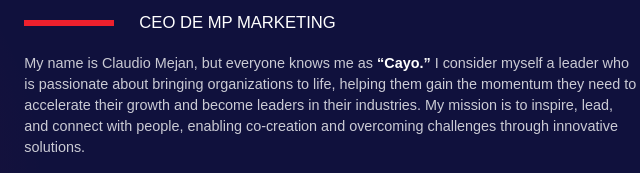
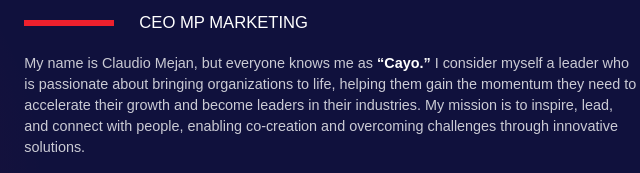
Before and after one commit to mpCapacitacion/claudio-mejan, a plain HTML site: page index.html in a window 1280 px wide. Shown: the part 336-509 px from the top of the page, 592-1232 px from the left. Drawn offline with Linux system fonts and the light colour scheme.

Commit message:
Change: title

```diff
--- a/index.html
+++ b/index.html
@@ -96,7 +96,7 @@
                         aria-hidden="true"
                     ></span>
 
-                    <p>CEO DE MP MARKETING</p>
+                    <p>CEO MP MARKETING</p>
 
                 </div>
 
```
